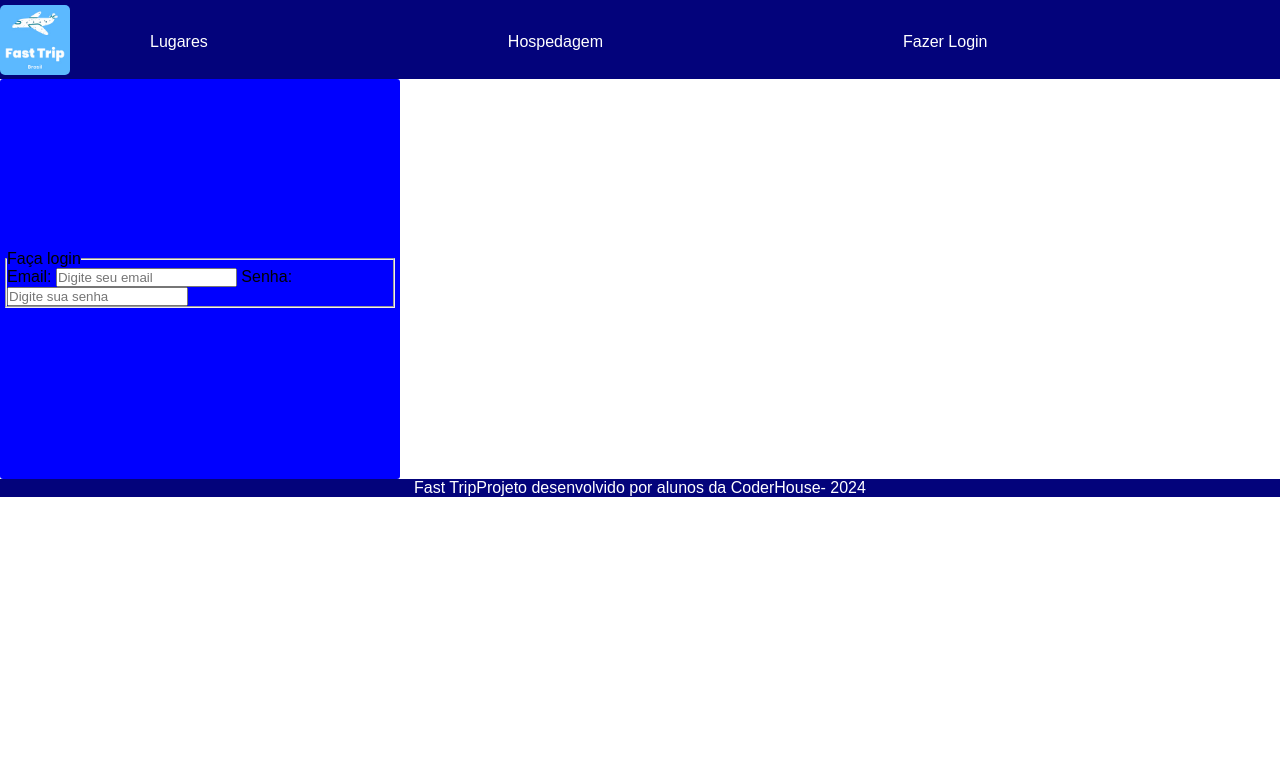
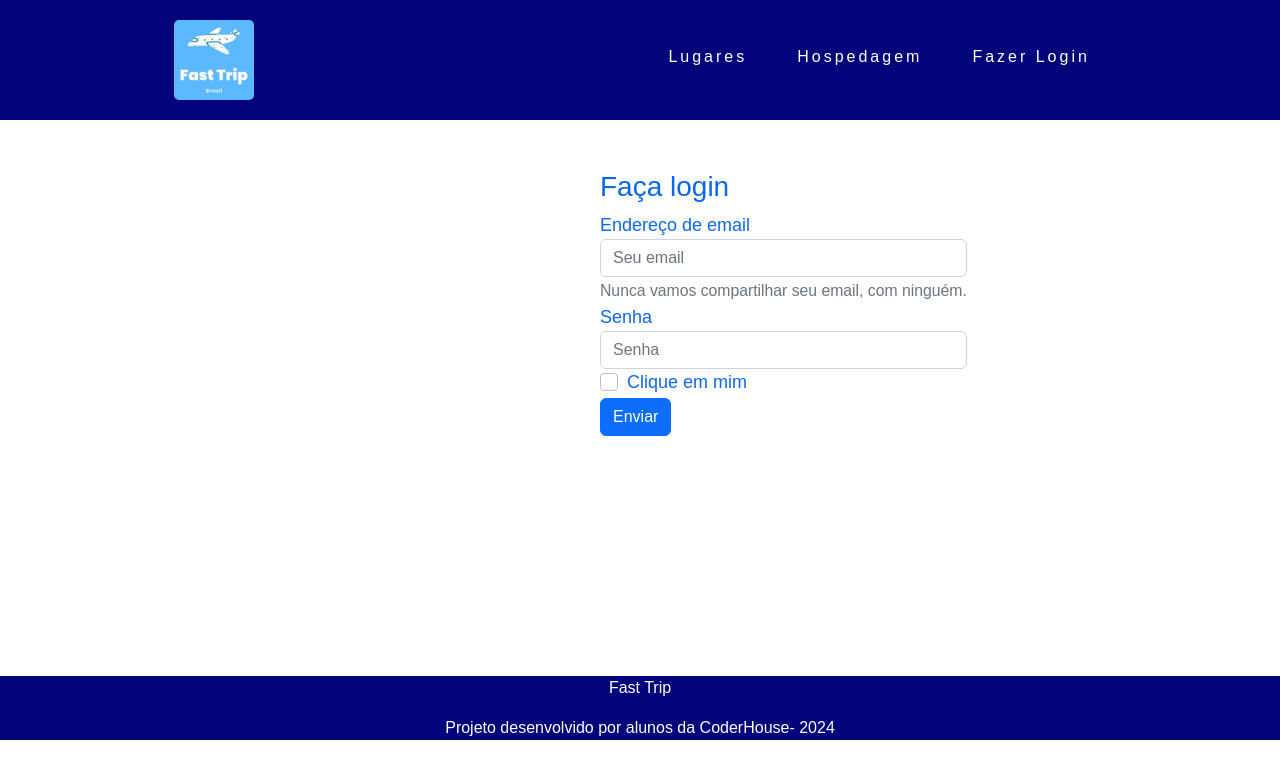
Before and after one commit to AsafeCruz14/projeto_trip_brazil, a plain HTML site: page login.html in a window 1280 px wide. Drawn offline with nearby package versions, Linux system fonts and the light colour scheme.

Commit message:
Entrega do projeto final

```diff
--- a/login.html
+++ b/login.html
@@ -5,23 +5,24 @@
   <meta charset="UTF-8">
   <meta name="viewport" content="width=device-width, initial-scale=1.0">
   <title>Fazer login</title>
+  <link href="https://cdn.jsdelivr.net/npm/bootstrap@5.2.3/dist/css/bootstrap.min.css" rel="stylesheet" integrity="sha384-rbsA2VBKQhggwzxH7pPCaAqO46MgnOM80zW1RWuH61DGLwZJEdK2Kadq2F9CUG65" crossorigin="anonymous">
   <meta name="keywords" content="LOGIN,CADASTRO">
   <meta name="description" content="Site para você encontrar a melhor viagem da sua vida!
                                          Página de login">
+
   <link rel="stylesheet" href="./styles/login.css">
   <link rel="stylesheet" href="./styles/global.css">
+
 </head>
 
 <body>
-  <!-- MENU -->
-  <header>
-    <!-- <nav > -->
+
+  <!-- <header>
+
     <a href="index.html"><img src="settings/Preview (1).png" alt="" class="imagem"></a>
 
     <ul class="menu-navbar">
-      <!-- <li >
-          <a href="index.html">Fast Trip</a>
-        </li> -->
+
       <li>
         <a href="lugares.html">Lugares</a>
       </li>
@@ -33,25 +34,60 @@
       </li>
 
     </ul>
-  </header>
+  </header> -->
+
+
+  <header >
+
+    <nav>
+
+    <a class="logo"  href="index.html"><img src="settings/Preview (1).png" alt="" class="imagem"></a>
+
+    <ul class="nav-list">
+      <li>
+        <a href="lugares.html">Lugares</a>
+      </li>
+      <li>
+        <a href="hospedagens.html">Hospedagem</a>
+      </li>
+      <li>
+        <a href="login.html">Fazer Login</a>
+      </li>
+
+    </ul>
+
+  </nav>
+
+    </header>
+
+
+
 
   <main>
-    <form class="formulario">
-      <fieldset>
-        <legend> Faça login</legend>
+    <form>
 
-        <label for="email">Email:</label>
-        <input type="email" placeholder="Digite seu email">
-        <label for="senha">Senha:</label>
-        <input type="password" placeholder="Digite sua senha">
-      </fieldset>
+         <h3>Faça login</h3>
+      <div class="form-group">
+        <label for="exampleInputEmail1">Endereço de email</label>
+        <input type="email" class="form-control" id="exampleInputEmail1" aria-describedby="emailHelp" placeholder="Seu email">
+        <small id="emailHelp" class="form-text text-muted">Nunca vamos compartilhar seu email, com ninguém.</small>
+      </div>
+      <div class="form-group">
+        <label for="exampleInputPassword1">Senha</label>
+        <input type="password" class="form-control" id="exampleInputPassword1" placeholder="Senha">
+      </div>
+      <div class="form-group form-check">
+        <input type="checkbox" class="form-check-input" id="exampleCheck1">
+        <label class="form-check-label" for="exampleCheck1">Clique em mim</label>
+      </div>
+      <button type="submit" class="btn btn-primary">Enviar</button>
     </form>
   </main>
 
   <!-- rodape -->
   <footer>
-    <p>Fast Trip</p>
-    <p>Projeto desenvolvido por alunos da CoderHouse- 2024</p>
+    <p class="letra">Fast Trip</p>
+    <p class="letra">Projeto desenvolvido por alunos da CoderHouse- 2024</p>
   </footer>
 
 </body>
--- a/styles/global.css
+++ b/styles/global.css
@@ -1,10 +1,16 @@
-header {
+* {
+    padding: 0;
+    margin: 0;
+    box-sizing: border-box;
+}
+
+/* header {
     display: flex;
     align-items: center;
 
     column-gap: 64px;
     width: 100%;
-    max-width: 1440px;
+    max-width: 1536px;
     padding-top: 5px;
     background-color: #03037b;
     color: white;
@@ -21,9 +27,9 @@ header img {
 .menu-navbar {
     display: flex;
    align-items: center;
-   column-gap: 300px;
+   column-gap: 200px;
    list-style: none;
-   justify-content: end;
+
 }
 
 
@@ -32,12 +38,52 @@ header img {
 a {
     color: white;
     text-decoration: none;
+} */
+
+header {
+    background-color: #03037b;
+}
+
+header img {
+    width: 80px;
+    height: auto;
+}
+
+.nav-list {
+    margin-top: 10px;
+}
+
+a {
+    color: #fff;
+    text-decoration: none;
 }
 
 
-footer{
-    background-color: #03037b;
-    color: white;
+
+
+nav {
     display: flex;
-    justify-content: center;
+    justify-content: space-around;
+    align-items: center;
+    font-family: system-ui, -apple-system, BlinkMacSystemFont, 'Segoe UI', Roboto, Oxygen, Ubuntu, Cantarell, 'Open Sans', 'Helvetica Neue', sans-serif;
+    height: 15vh;
 }
+
+.nav-list {
+    list-style: none;
+    display: flex;
+}
+
+.nav-list li {
+  letter-spacing: 3px;
+  margin-left: 50px;
+
+}
+
+@media screen and (max-width: 1020px) {
+
+    .nav-list{
+        flex-direction: column;
+        margin-top: 10px;
+    }
+}
--- a/styles/hospedagens.css
+++ b/styles/hospedagens.css
@@ -47,3 +47,34 @@ a {
     align-items: center;
     padding: 20px;
 }
+
+footer{
+    background-color: #03037b;
+    color: white;
+    display: relative;
+    margin-top: 180px;
+}
+
+.letra {
+    display: flex;
+    align-items: center;
+    justify-content: center;
+}
+
+
+@media  screen and (max-width: 1020px) {
+    .menu-navbar {
+        display: none;
+    }
+
+    .lugares {
+        flex-direction: column;
+    }
+
+
+    .titulos {
+        padding-top: 25px;
+    }
+
+
+}
--- a/styles/index.css
+++ b/styles/index.css
@@ -53,5 +53,38 @@ form {
     align-items: center;
    position: relative;
    left: 300px;
-   background-color: #0b68eb    ;
+   /* background-color: #0b68eb    ; */
+   font-size: large;
+   color: #0b68eb;
+   margin: 15px 0px 40px 150px;
+
 }
+
+footer{
+    background-color: #03037b;
+    color: white;
+    display: relative;
+    margin-top: 10px;
+
+}
+
+.letra {
+    display: flex;
+    align-items: center;
+    justify-content: center;
+}
+
+@media  screen and (max-width: 1020px) {
+    .menu-navbar {
+        display: none;
+    }
+
+    .lugares {
+        flex-direction: column;
+    }
+
+
+    .titulos {
+        padding-top: 25px;
+    }
+}
--- a/styles/login.css
+++ b/styles/login.css
@@ -3,6 +3,11 @@
     margin: 0px;
     box-sizing: border-box;
     font-family: Arial, Helvetica, sans-serif;
+
+}
+
+body {
+    height: 100vh;
 }
 
 .menu {
@@ -23,23 +28,34 @@ a {
     text-decoration: none;
 }
 
-.formulario{
-    display: flex;
+form {
+    display: inline-block;
     align-items: center;
-    justify-items: center;
+   position: relative;
+   left: 300px;
+   font-size: large;
+   color: #0b68eb;
+   margin: 50px 0px 40px 300px;
+
+
 }
 
-form {
-    height: 400px;
-    width: 400px;
-    background-color: blue;
-    display: flex;
-    align-items: center;
-    justify-items: center;
-    padding: 5px 5px 5px 5px;
-    border-radius: 3px;
-}
 
 img {
     border-radius: 5px;
 }
+
+footer{
+    background-color: #03037b;
+    color: white;
+    display: relative;
+    margin-top: 200px;
+
+
+}
+
+.letra {
+    display: flex;
+    align-items: center;
+    justify-content: center;
+}
--- a/styles/lugares.css
+++ b/styles/lugares.css
@@ -3,6 +3,10 @@
     margin: 0px;
     box-sizing: border-box;
     font-family: Arial, Helvetica, sans-serif;
+}
+
+body {
+    height: 100vh;
 }
 
 .menu {
@@ -44,3 +48,35 @@ a {
     color: #0b68eb;
     padding: 5px 5px 10px 10px ;
 }
+
+footer{
+    background-color: #03037b;
+    color: white;
+    display: relative;
+    margin-top: 139px;
+
+}
+
+.letra {
+    display: flex;
+    align-items: center;
+    justify-content: center;
+}
+
+
+@media  screen and (max-width: 1020px) {
+    .menu-navbar {
+        display: none;
+    }
+
+    .lugares {
+        flex-direction: column;
+    }
+
+
+    .titulos {
+        padding-top: 25px;
+    }
+
+
+}
```
Also changed, not shown: hospedagens.html (+48 -10 lines), index.html (+62 -37 lines), lugares.html (+45 -11 lines), settings/apartamento.jpg (added).
